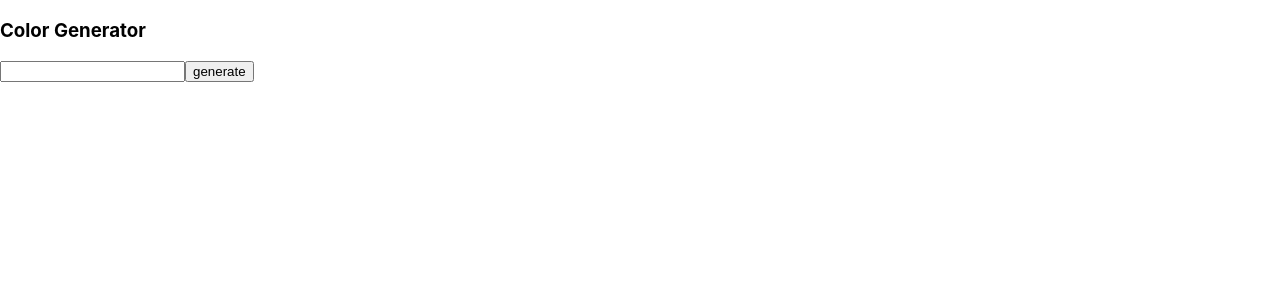
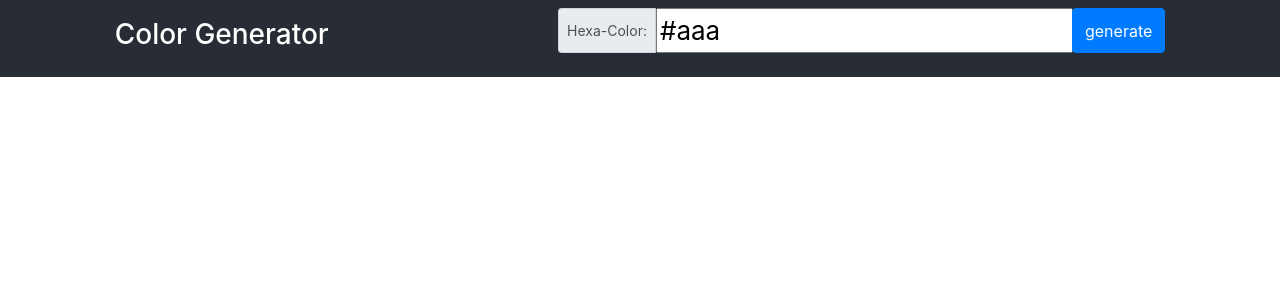
Before and after one commit to adamclasic/color-generator, a React (Create React App) app: page / in a window 1280 px wide. Shown: the top 300 px of the page. Built offline with nearby package versions, Linux system fonts and the light colour scheme.

Commit message:
add error handle

```diff
--- a/public/index.html
+++ b/public/index.html
@@ -9,6 +9,7 @@
       name="description"
       content="Web site created using create-react-app"
     />
+    <link rel="stylesheet" href="https://stackpath.bootstrapcdn.com/bootstrap/4.5.2/css/bootstrap.min.css" integrity="sha384-JcKb8q3iqJ61gNV9KGb8thSsNjpSL0n8PARn9HuZOnIxN0hoP+VmmDGMN5t9UJ0Z" crossorigin="anonymous">
     <link rel="apple-touch-icon" href="%PUBLIC_URL%/logo192.png" />
     <!--
       manifest.json provides metadata used when your web app is installed on a
--- a/src/App.css
+++ b/src/App.css
@@ -15,13 +15,17 @@
 
 .App-header {
   background-color: #282c34;
-  min-height: 100vh;
+  /* min-height: 100vh; */
   display: flex;
-  flex-direction: column;
+  /* flex-direction: column; */
   align-items: center;
-  justify-content: center;
+  justify-content: space-around;
   font-size: calc(10px + 2vmin);
   color: white;
+}
+
+.error {
+  border-color: red;
 }
 
 .App-link {
--- a/src/App.js
+++ b/src/App.js
@@ -1,21 +1,38 @@
-// import './App.css';
+import Values from 'values.js';
+import './App.css';
 import React, {useState} from 'react';
 function App() {
-  const [color, setColor] = useState('')
-  const [error, setError] = useState('')
+  const [color, setColor] = useState('#aaa')
+  const [error, setError] = useState(false)
   const [colorList, setColorList] = useState([])
   const submitHandler = (e) => {
-    e.preventDefault()
+
+    try {
+      setError(false)
+
+      e.preventDefault()
+      let colors = new Values(color).all(10)
+      console.log(colors);
+
+    } catch (error) {
+      console.log(error);
+      setError(true)
+    }
   }
   return (
     <div className="App">
-      <header className="App-header">
+      <header className="App-header py-2">
         <h3>Color Generator</h3>
-        <form action="" onSubmit={submitHandler}>
-          <input type="text" name="color" id="color" value={color} onChange={(e)=> {
-            setColor(e.target.value)
-          }}/>
-          <input type="submit" value="generate"/>
+        <form action="" onSubmit={submitHandler} >
+          <div className="input-group input-group-sm mb-3">
+            <div class="input-group-prepend">
+              <span className="input-group-text" id="inputGroup-sizing-sm">Hexa-Color:</span>
+              <input className={error ? 'error' : null} type="text" name="color" id="color" value={color} onChange={(e)=> {
+                setColor(e.target.value)
+              }}/>
+            </div>
+            <input type="submit" className='btn btn-primary' value="generate"/>
+          </div>
         </form>
       </header>
       <section className='colors'>
```
